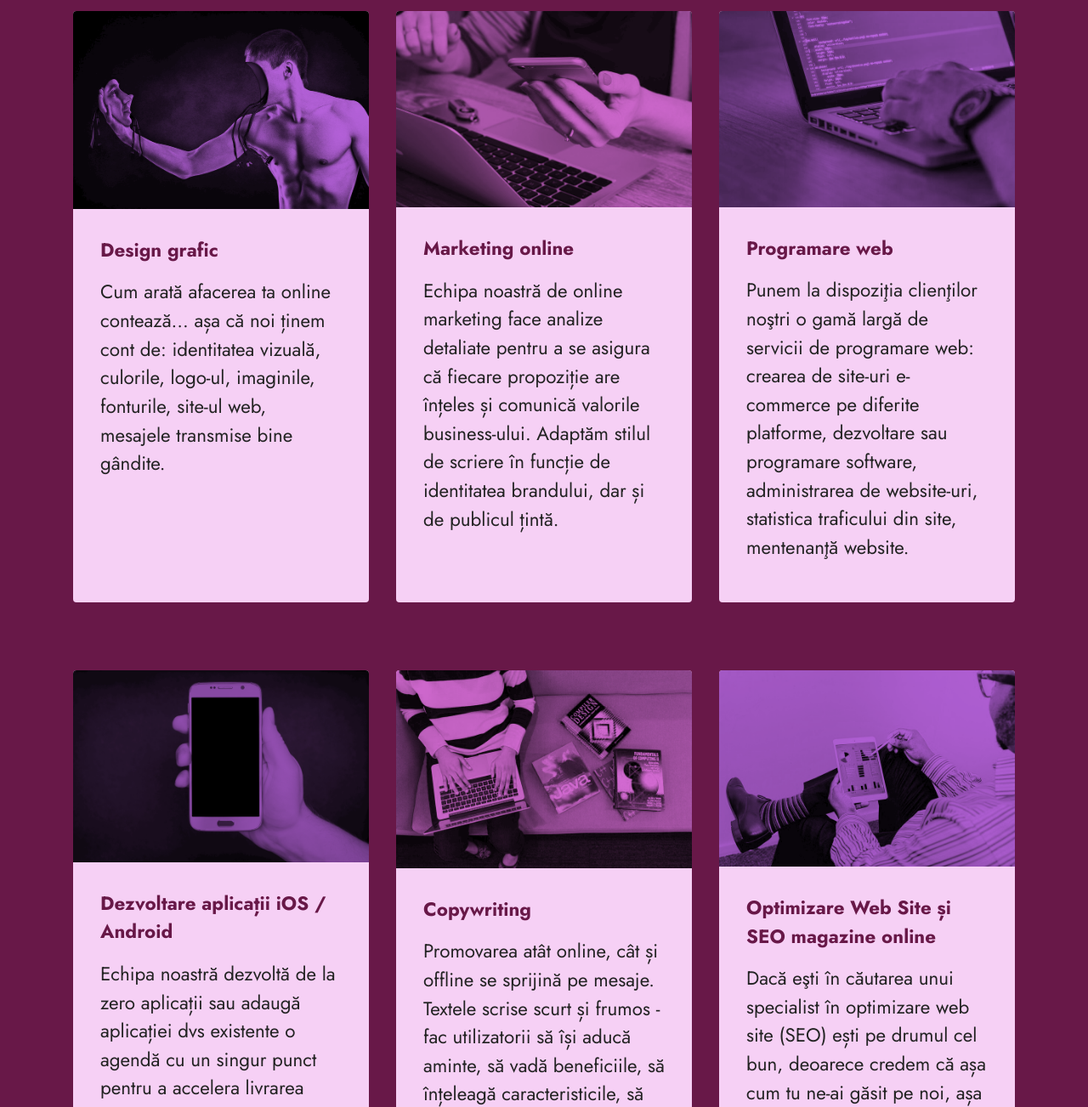
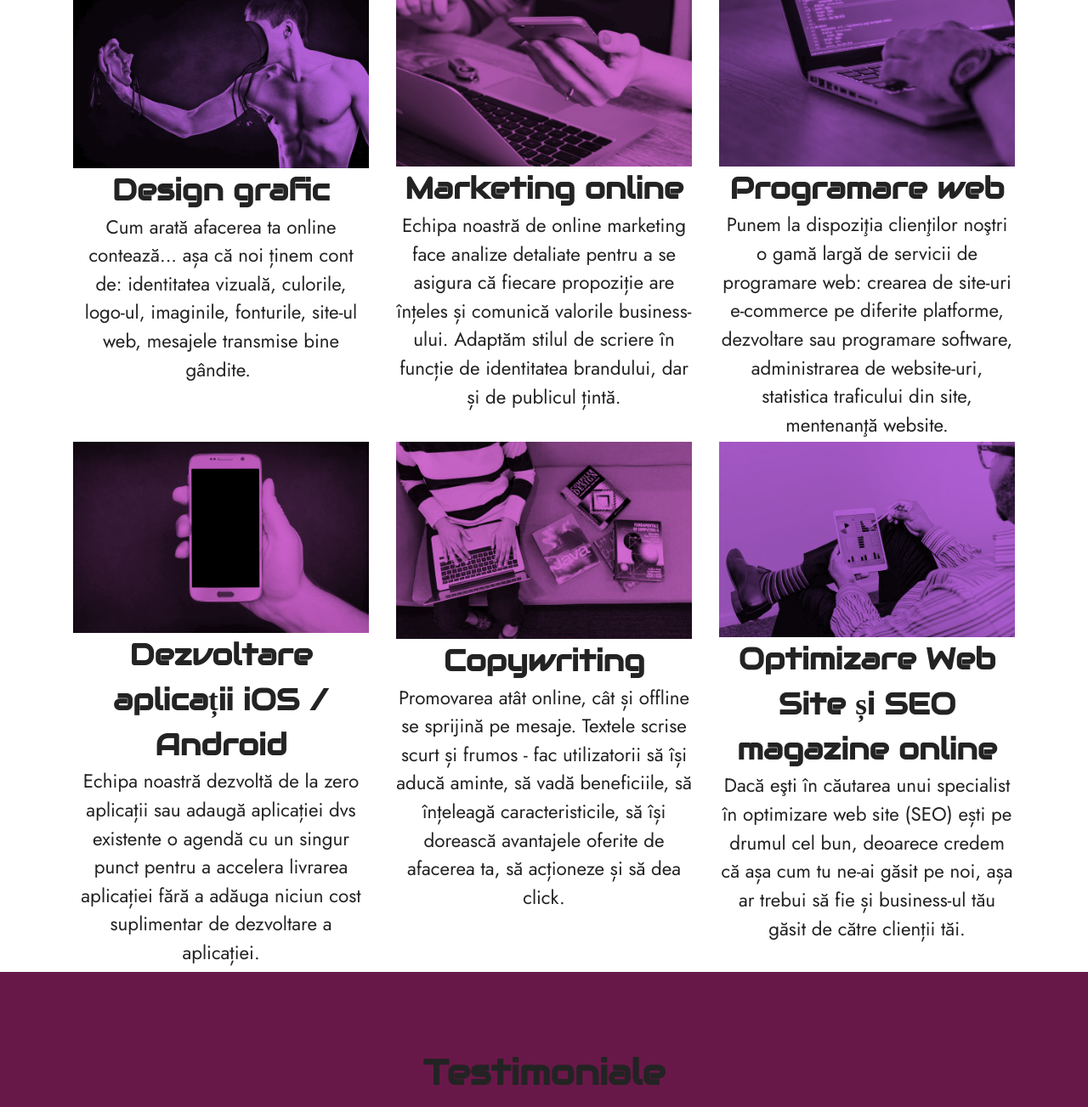
Before and after one commit to biancai27/Scorpion-Tech, a plain HTML site: page servicii.html in a window 1280 px wide. Shown: the part 740-2043 px from the top of the page at 85% size. Drawn offline with Linux system fonts and the light colour scheme; files whose address does not match are found by name.

Commit message:
Update servicii.html

```diff
--- a/servicii.html
+++ b/servicii.html
@@ -24,15 +24,13 @@
   <link rel="stylesheet" href="https://fonts.googleapis.com/css?family=Jost:100,200,300,400,500,600,700,800,900,100i,200i,300i,400i,500i,600i,700i,800i,900i&display=swap">
   <link rel="preload" as="style" href="assets/mobirise/css/mbr-additional.css"><link rel="stylesheet" href="assets/mobirise/css/mbr-additional.css" type="text/css">
 
-  <style>
-    .castravete {color: #f6d0f5;}
-  </style>
+
 
 
 </head>
 <body>
 
-  <div data-bs-version="5.1" class="menu menu2 cid-tqhHa3ymQk" id="menu2-13">
+  <section data-bs-version="5.1" class="menu menu2 cid-tqhHa3ymQk" id="menu2-13">
 
     <nav class="navbar navbar-dropdown navbar-fixed-top navbar-expand-lg">
         <div class="container">
@@ -61,7 +59,7 @@
             </div>
         </div>
     </nav>
-</div>
+</section>
 
 <section data-bs-version="5.1" class="header6 cid-ts0XR0YhOD" id="header6-1l">
 
@@ -82,104 +80,121 @@
     </div>
 </section>
 
-<section data-bs-version="5.1" class="features3 cid-ts0SxQ4Fs0" id="features3-1j">
+<section data-bs-version="5.1" class="team1 cid-tthb1Yyukb" id="team1-23">
+
+
 
 
     <div class="container">
-        <div class="mbr-section-head">
-            <h2 class="mbr-section-title mbr-fonts-style align-center mb-0 display-2"><strong>C</strong>e vă<strong>&nbsp;putem oferi:</strong></h2>
+        <div class="row justify-content-center">
+            <div class="col-12">
+                <h2 class="mbr-section-title mbr-fonts-style align-center mb-4 display-2"><strong>Ce vă putem oferi?</strong></h2>
 
-        </div>
-
-        <div class="row mt-4">
-            <div class="item features-image сol-12 col-md-6 col-lg-4">
-                <div class="item-wrapper">
-                    <div class="item-img">
+            </div>
+            <div class="col-sm-6 col-lg-4">
+                <div class="card-wrap">
+                    <div class="image-wrap">
                         <img src="assets/images/design-800x535.png" alt="Un bărbat la bustul gol ce ține în mână jumătate din fața sa">
                     </div>
-                    <div class="item-content">
-                        <h3 class="item-title mbr-fonts-style display-7"><strong>Design grafic</strong></h3>
+                    <div class="content-wrap">
+                        <h3 class="mbr-section-title card-title mbr-fonts-style align-center m-0 display-5"><strong>Design grafic</strong></h3>
 
-                        <p class="mbr-text mbr-fonts-style mt-3 display-7">Cum arată afacerea ta online contează... așa că noi ținem cont de: identitatea vizuală, culorile, logo-ul, imaginile, fonturile, site-ul web, mesajele transmise bine gândite.&nbsp;</p>
+                        <p class="card-text mbr-fonts-style align-center display-7">Cum arată afacerea ta online contează... așa că noi ținem cont de: identitatea vizuală, culorile, logo-ul, imaginile, fonturile, site-ul web, mesajele transmise bine gândite.&nbsp;<br><br><br></p>
+
+
                     </div>
-
                 </div>
             </div>
-            <div class="item features-image сol-12 col-md-6 col-lg-4">
-                <div class="item-wrapper">
-                    <div class="item-img">
+
+            <div class="col-sm-6 col-lg-4">
+                <div class="card-wrap">
+                    <div class="image-wrap">
                         <img src="assets/images/marketing-800x531.png" alt="O femeie ce are un laptop în fața sa și ține un telefon în mână">
                     </div>
-                    <div class="item-content">
-                        <h3 class="item-title mbr-fonts-style display-7"><strong>Marketing online</strong></h3>
+                    <div class="content-wrap">
+                        <h3 class="mbr-section-title card-title mbr-fonts-style align-center m-0 display-5"><strong>Marketing online</strong></h3>
 
-                        <p class="mbr-text mbr-fonts-style mt-3 display-7">Echipa noastră de online marketing face analize detaliate pentru a se asigura că fiecare propoziție are înțeles și comunică valorile business-ului. Adaptăm stilul de scriere în funcție de identitatea brandului, dar și de publicul țintă.</p>
+                        <p class="card-text mbr-fonts-style align-center display-7">Echipa noastră de online marketing face analize detaliate pentru a se asigura că fiecare propoziție are înțeles și comunică valorile business-ului. Adaptăm stilul de scriere în funcție de identitatea brandului, dar și de publicul țintă.<br><br></p>
+
+
                     </div>
-
                 </div>
             </div>
-            <div class="item features-image сol-12 col-md-6 col-lg-4">
-                <div class="item-wrapper">
-                    <div class="item-img">
+
+            <div class="col-sm-6 col-lg-4">
+                <div class="card-wrap">
+                    <div class="image-wrap">
                         <img src="assets/images/programare-1-800x530.png" alt="O persoană cu ceas pe mână ce scrie cod pe un laptop">
                     </div>
-                    <div class="item-content">
-                        <h3 class="item-title mbr-fonts-style display-7"><strong>Programare web</strong></h3>
+                    <div class="content-wrap">
+                        <h3 class="mbr-section-title card-title mbr-fonts-style align-center m-0 display-5"><strong>Programare web</strong></h3>
 
-                        <p class="mbr-text mbr-fonts-style mt-3 display-7">Punem la dispoziţia clienţilor noştri o gamă largă de servicii de programare web: crearea de site-uri e-commerce pe diferite platforme, dezvoltare sau programare software, administrarea de website-uri, statistica traficului din site, mentenanţă website.</p>
+                        <p class="card-text mbr-fonts-style align-center display-7">Punem la dispoziţia clienţilor noştri o gamă largă de servicii de programare web: crearea de site-uri e-commerce pe diferite platforme, dezvoltare sau programare software, administrarea de website-uri, statistica traficului din site, mentenanţă website.</p>
+
+
                     </div>
-
                 </div>
             </div>
+
+
         </div>
     </div>
 </section>
 
-<section data-bs-version="5.1" class="features3 cid-ts0V7pJVUV" id="features3-1k">
+<section data-bs-version="5.1" class="team1 cid-tthcFKOLeP" id="team1-24">
+
+
 
 
     <div class="container">
+        <div class="row justify-content-center">
 
-        <div class="row mt-4">
-            <div class="item features-image сol-12 col-md-6 col-lg-4">
-                <div class="item-wrapper">
-                    <div class="item-img">
-                        <img src="assets/images/dezvoltareaplicatii-800x518.png" alt="Un telefon Samsung alb ținut în mâna unei persoane">
+            <div class="col-sm-6 col-lg-4">
+                <div class="card-wrap">
+                    <div class="image-wrap">
+                        <img src="assets/images/iphone-1800x1166.png" alt="Un telefon Samsung alb ținut în mâna unei persoane">
                     </div>
-                    <div class="item-content">
-                        <h3 class="item-title mbr-fonts-style display-7"><strong>Dezvoltare aplicații iOS / Android</strong></h3>
+                    <div class="content-wrap">
+                        <h3 class="mbr-section-title card-title mbr-fonts-style align-center m-0 display-5"><strong>Dezvoltare aplicații iOS / Android</strong></h3>
 
-                        <p class="mbr-text mbr-fonts-style mt-3 display-7">Echipa noastră dezvoltă de la zero aplicații sau adaugă aplicației dvs existente o agendă cu un singur punct pentru a accelera livrarea aplicației fără a adăuga niciun cost suplimentar de dezvoltare a aplicației.</p>
+                        <p class="card-text mbr-fonts-style align-center display-7">Echipa noastră dezvoltă de la zero aplicații sau adaugă aplicației dvs existente o agendă cu un singur punct pentru a accelera livrarea aplicației fără a adăuga niciun cost suplimentar de dezvoltare a aplicației.</p>
+
+
                     </div>
-
                 </div>
             </div>
-            <div class="item features-image сol-12 col-md-6 col-lg-4">
-                <div class="item-wrapper">
-                    <div class="item-img">
+
+            <div class="col-sm-6 col-lg-4">
+                <div class="card-wrap">
+                    <div class="image-wrap">
                         <img src="assets/images/copywriting-1-800x534.png" alt="femeie ce stă jos și scrie la laptop în timp ce în partea sa dreaptă are 3 cărți">
                     </div>
-                    <div class="item-content">
-                        <h3 class="item-title mbr-fonts-style display-7"><strong>Copywriting</strong></h3>
+                    <div class="content-wrap">
+                        <h3 class="mbr-section-title card-title mbr-fonts-style align-center m-0 display-5"><strong>Copywriting</strong></h3>
 
-                        <p class="mbr-text mbr-fonts-style mt-3 display-7">Promovarea atât online, cât și offline se sprijină pe mesaje. Textele scrise scurt și frumos - fac utilizatorii să își aducă aminte, să vadă beneficiile, să înțeleagă caracteristicile, să își dorească avantajele oferite de afacerea ta, să acționeze și să dea click.</p>
+                        <p class="card-text mbr-fonts-style align-center display-7">Promovarea atât online, cât și offline se sprijină pe mesaje. Textele scrise scurt și frumos - fac utilizatorii să își aducă aminte, să vadă beneficiile, să înțeleagă caracteristicile, să își dorească avantajele oferite de afacerea ta, să acționeze și să dea click.<br><br><br></p>
+
+
                     </div>
-
                 </div>
             </div>
-            <div class="item features-image сol-12 col-md-6 col-lg-4">
-                <div class="item-wrapper">
-                    <div class="item-img">
+
+            <div class="col-sm-6 col-lg-4">
+                <div class="card-wrap">
+                    <div class="image-wrap">
                         <img src="assets/images/seo-800x530.png" alt="un bărbat ce stă jos și analizează graficele de pe o tabletă albă">
                     </div>
-                    <div class="item-content">
-                        <h3 class="item-title mbr-fonts-style display-7"><strong>Optimizare Web Site și SEO magazine online</strong></h3>
+                    <div class="content-wrap">
+                        <h3 class="mbr-section-title card-title mbr-fonts-style align-center m-0 display-5"><strong>Optimizare Web Site și SEO magazine online</strong></h3>
 
-                        <p class="mbr-text mbr-fonts-style mt-3 display-7">Dacă eşti în căutarea unui specialist în optimizare web site (SEO) ești pe drumul cel bun, deoarece credem că așa cum tu ne-ai găsit pe noi, așa ar trebui să fie și business-ul tău găsit de către clienții tăi.</p>
+                        <p class="card-text mbr-fonts-style align-center display-7">Dacă eşti în căutarea unui specialist în optimizare web site (SEO) ești pe drumul cel bun, deoarece credem că așa cum tu ne-ai găsit pe noi, așa ar trebui să fie și business-ul tău găsit de către clienții tăi.<br><br></p>
+
+
                     </div>
-
                 </div>
             </div>
+
+
         </div>
     </div>
 </section>
@@ -192,7 +207,7 @@
 
 
     <div class="position-relative text-center">
-        <h2 class="castravete mb-4 mbr-fonts-style display-2"><strong>Testimoniale</strong></h2>
+        <h2 class="mb-4 mbr-fonts-style display-2"><strong>Testimoniale</strong></h2>
 
         <div class="embla" data-skip-snaps="true" data-align="center" data-loop="true" data-auto-play-interval="9" data-draggable="true">
             <div class="embla__viewport container-fluid">
```
